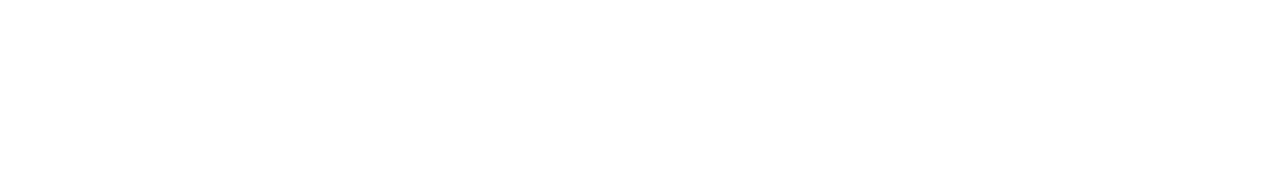
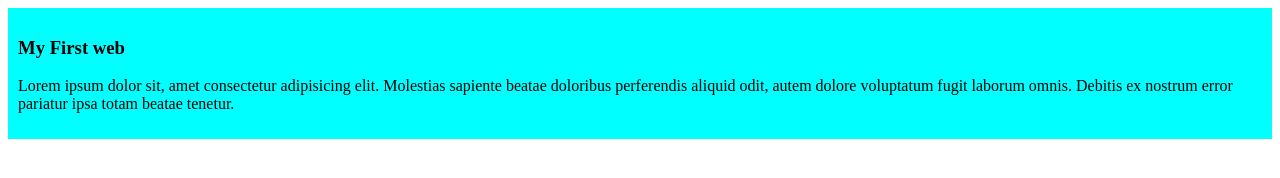
Before and after one commit to Najmul-Shakib/Najmul-Shakib, a plain HTML site: page index.html in a window 1280 px wide. Drawn offline with Linux system fonts and the light colour scheme.

Commit message:
MY FIRST BLOG

```diff
--- /dev/null
+++ b/Styles/blog.css
@@ -0,0 +1,5 @@
+div{
+    background-color: aqua;
+    padding: 10px;
+    margin-bottom: 10px;
+}
--- a/index.html
+++ b/index.html
@@ -4,8 +4,13 @@
     <meta charset="UTF-8">
     <meta name="viewport" content="width=device-width, initial-scale=1.0">
     <title>Najmul_Shakib</title>
+    <link rel="stylesheet" href="Styles/blog.css">
 </head>
 <body>
+    <div><h3>My First web</h3>
+        <p>Lorem ipsum dolor sit, amet consectetur adipisicing elit. Molestias sapiente beatae doloribus perferendis aliquid odit, autem dolore voluptatum fugit laborum omnis. Debitis ex nostrum error pariatur ipsa totam beatae tenetur.</p>
+    </div>
+
 
 </body>
 </html>
```
